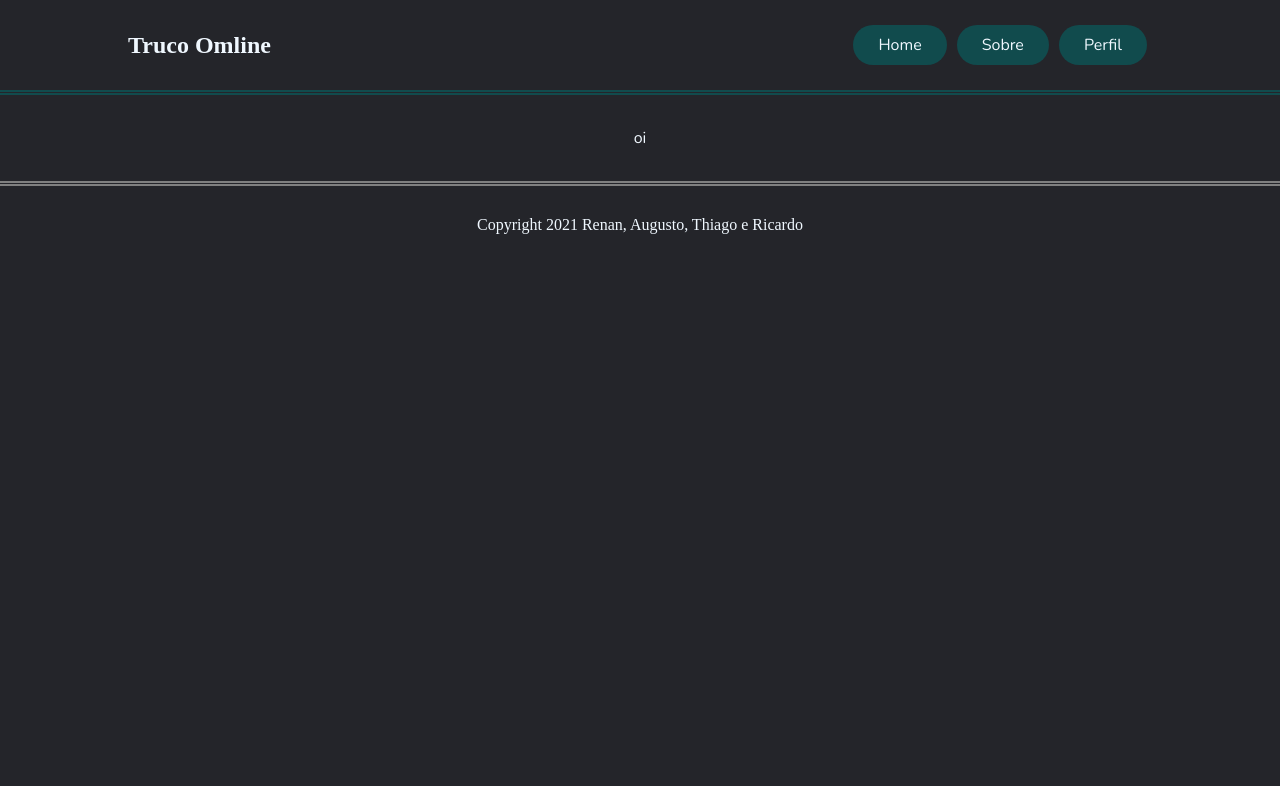
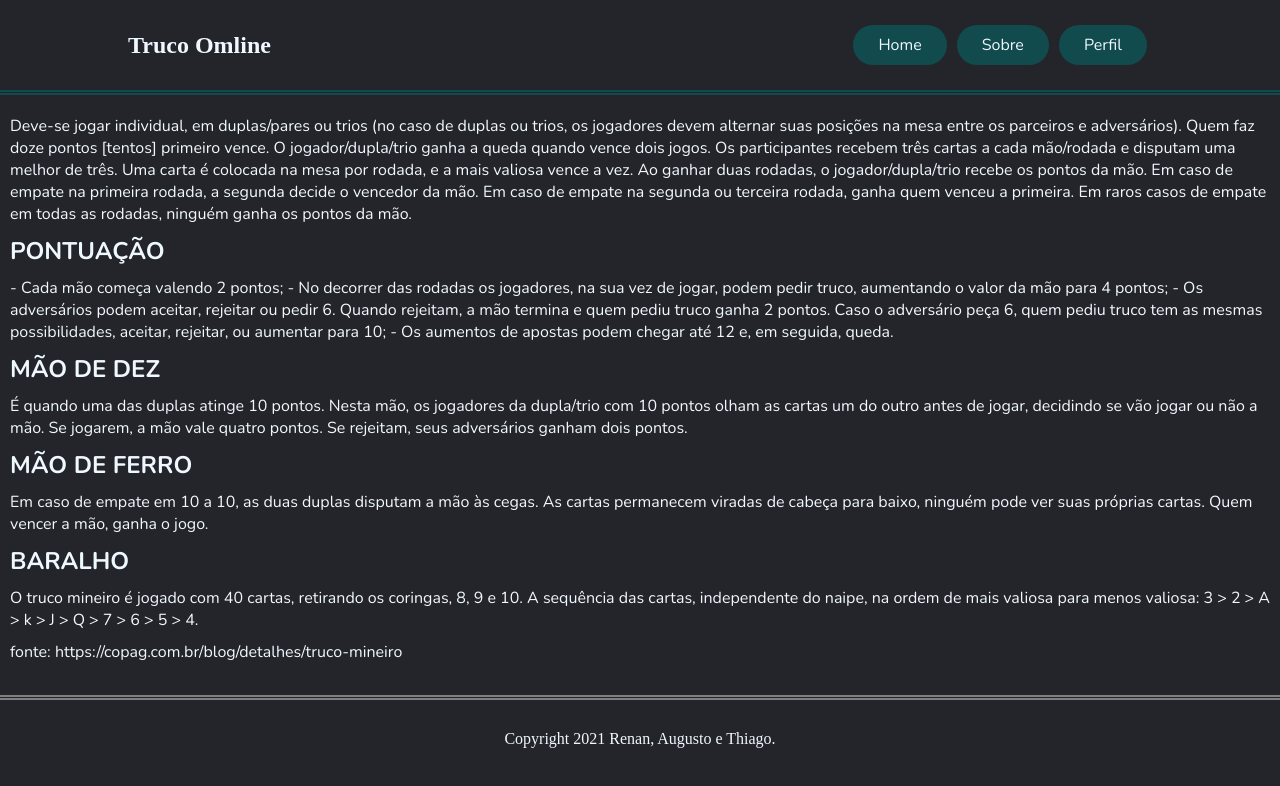
Before and after one commit to ASfft/TrucoOnlineFrontEnd, a Next.js app: page /Sobre in a window 1280 px wide. Shown: the top 786 px of the page. Built offline with nearby package versions, Linux system fonts and the light colour scheme.

Commit message:
pagina de jogo quase completa

```diff
--- a/comps/Footer.js
+++ b/comps/Footer.js
@@ -3,7 +3,7 @@ import Link from "next/link";
 const Footer = () => {
     return(
         <footer>
-            Copyright 2021 Renan, Augusto, Thiago e Ricardo
+            Copyright 2021 Renan, Augusto e Thiago.
         </footer>
     );
 }
--- a/pages/Perfil.js
+++ b/pages/Perfil.js
@@ -1,6 +1,5 @@
 import Head from 'next/head'
 import Link from "next/Link";
-import id from '../comps/Login'
 
 export const getStaticProps = async () => {
 
--- a/pages/Sobre.js
+++ b/pages/Sobre.js
@@ -1,5 +1,8 @@
 import Head from 'next/head'
 const Sobre = () => {
+
+    const maior = ">"
+
     return (
 
     <>
@@ -7,8 +10,35 @@ const Sobre = () => {
         <title>Truco | Sobre</title>
     </Head>
 
-        <div className="container">
-            <p>oi</p>
+        <div className="sobre">
+        <ul>
+            <p> Deve-se jogar individual, em duplas/pares ou trios (no caso de duplas ou trios, os jogadores devem alternar suas posições na mesa entre os parceiros e adversários).
+Quem faz doze pontos [tentos] primeiro vence. O jogador/dupla/trio ganha a queda quando vence dois jogos.
+Os participantes recebem três cartas a cada mão/rodada e disputam uma melhor de três. Uma carta é colocada na mesa por rodada, e a mais valiosa vence a vez.
+Ao ganhar duas rodadas, o jogador/dupla/trio recebe os pontos da mão.
+Em caso de empate na primeira rodada, a segunda decide o vencedor da mão. Em caso de empate na segunda ou terceira rodada, ganha quem venceu a primeira.
+Em raros casos de empate em todas as rodadas, ninguém ganha os pontos da mão.</p>
+        <p><h2>PONTUAÇÃO</h2></p>
+        <p>
+        - Cada mão começa valendo 2 pontos;
+- No decorrer das rodadas os jogadores, na sua vez de jogar, podem pedir truco, aumentando o valor da mão para 4 pontos;
+- Os adversários podem aceitar, rejeitar ou pedir 6. Quando rejeitam, a mão termina e quem pediu truco ganha 2 pontos. Caso o adversário peça 6, quem pediu truco tem as mesmas possibilidades, aceitar, rejeitar, ou aumentar para 10;
+- Os aumentos de apostas podem chegar até 12 e, em seguida, queda.
+        </p>
+        <p><h2>MÃO DE DEZ</h2></p>
+        <p> É quando uma das duplas atinge 10 pontos. Nesta mão, os jogadores da dupla/trio com 10 pontos olham as cartas um do outro antes de jogar, decidindo se vão jogar ou não a mão.
+Se jogarem, a mão vale quatro pontos. Se rejeitam, seus adversários ganham dois pontos.
+    </p>
+    <p><h2>MÃO DE FERRO</h2></p>
+    <p  >Em caso de empate em 10 a 10, as duas duplas disputam a mão às cegas. As cartas permanecem viradas de cabeça para baixo, ninguém pode ver suas próprias cartas. Quem vencer a mão, ganha o jogo.</p>
+    <p><h2>BARALHO</h2></p>
+    <p>
+        O truco mineiro é jogado com 40 cartas, retirando os coringas, 8, 9 e 10. A sequência das cartas, independente do naipe, na ordem de mais valiosa para menos valiosa: 3 {maior} 2 {maior} A {maior} k {maior} J {maior} Q {maior} 7 {maior} 6 {maior} 5 {maior} 4.
+    </p>
+    <p>
+        fonte: https://copag.com.br/blog/detalhes/truco-mineiro
+    </p>
+    </ul>
         </div>
     </>
      );
--- a/pages/index.js
+++ b/pages/index.js
@@ -5,7 +5,6 @@ import Navbar from '../comps/Navbar'
 import styles from '../styles/Home.module.css'
 import Link from "next/link";
 import { useEffect, useState } from 'react'
-import Login from '../comps/Login'
 
 
 export default function Home() {
--- a/styles/globals.css
+++ b/styles/globals.css
@@ -157,7 +157,7 @@ button:hover {
   height: 500px;
   margin-left: auto;
   margin-right: auto;
-  margin-top: 2em;
+  margin-top: 1em;
 }
 
 .cards{
@@ -227,3 +227,25 @@ button:hover {
   margin-right: auto;
   margin-left: auto;
 }
+
+.pontos {
+  color: aliceblue;
+  display: flex;
+  margin-top: 1em;
+}
+
+.pontos h3 {
+  display: flex;
+  margin-left: auto;
+  margin-right: auto;
+}
+
+.sobre {
+  display: flex;
+  margin: 10px 10px;
+}
+
+.sobre p{
+  display: flex;
+  margin-top: 10px;
+}
```
Also changed, not shown: pages/IA.js (+20 -2 lines), pages/Login.js (renamed from comps/Login.js).
